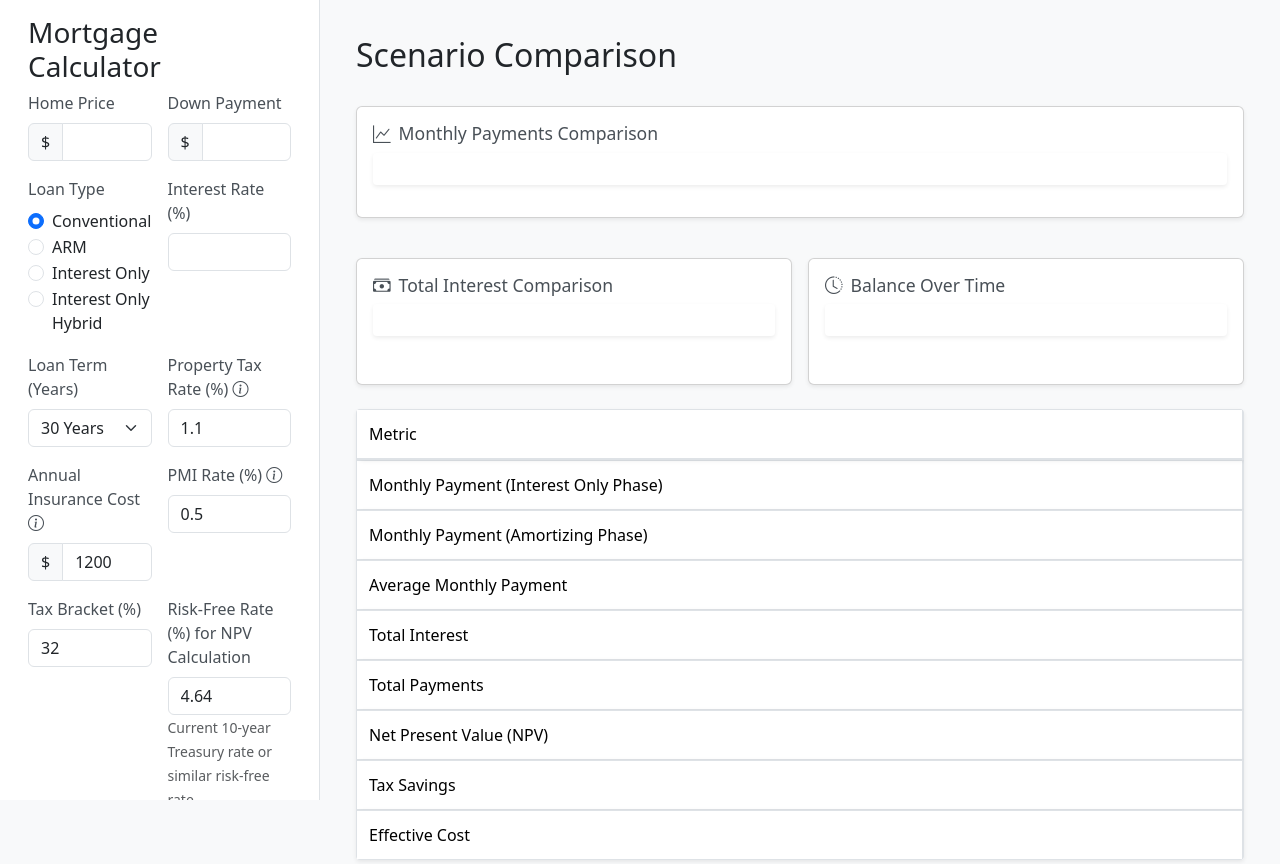
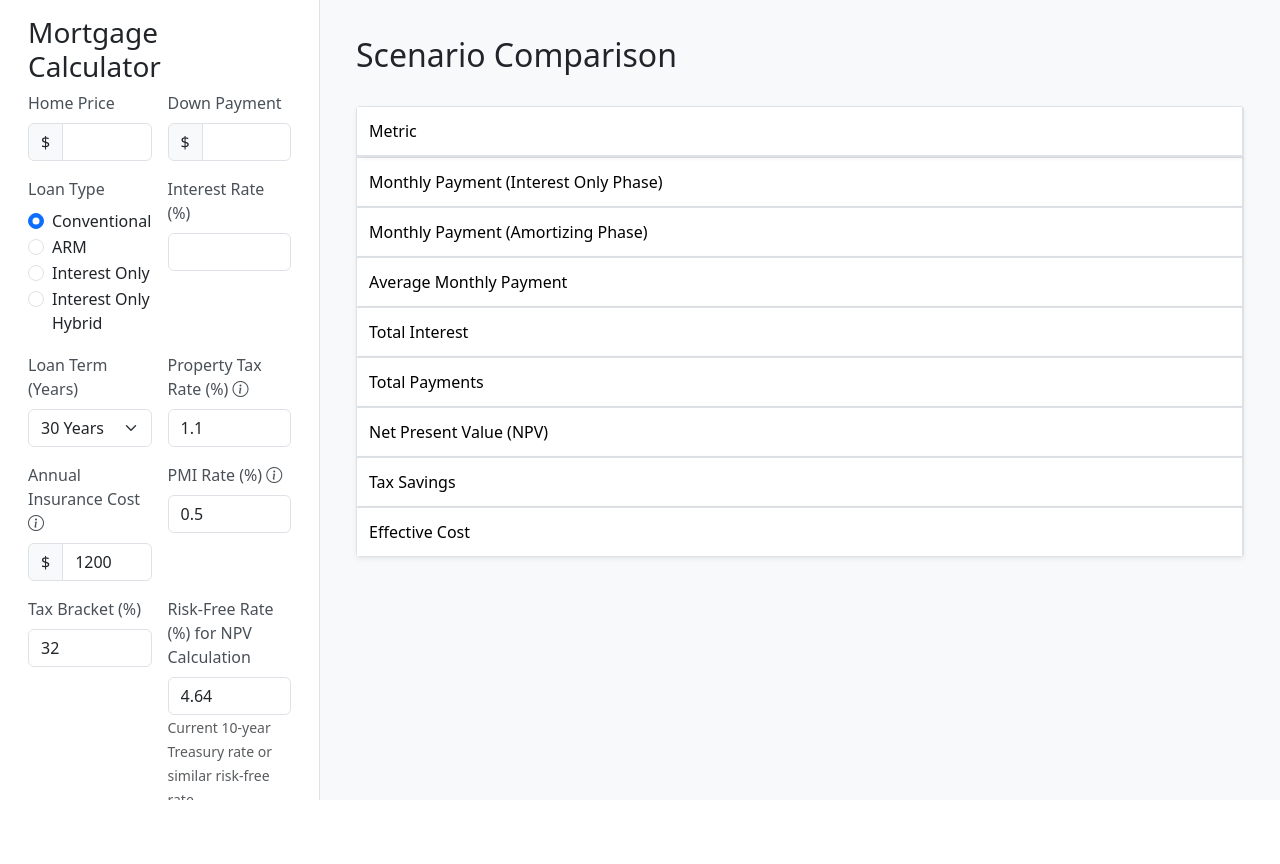
Before and after one commit to jesservillines/financing_scenarios, a Flask app: page / in a window 1280 px wide. Shown: the top 864 px of the page. After the commit the page ends 800 px from the top, so only its background shows below. Run offline with Flask 3, Linux system fonts and the light colour scheme; data that the repository does not hold is empty; some libraries are stand-ins or nearby versions.

Commit message:
Updated README with comprehensive documentation and cleaned up chart layout

```diff
--- a/templates/index.html
+++ b/templates/index.html
@@ -379,7 +379,7 @@
                         <!-- Scenarios will be dynamically added here -->
                     </div>
 
-                    <!-- Comparison Charts -->
+                    <!-- Comparison Charts
                     <div class="row g-3 mb-4">
                         <div class="col-12">
                             <div class="card">
@@ -392,9 +392,9 @@
                                 </div>
                             </div>
                         </div>
-                    </div>
+                    </div> -->
 
-                    <div class="row g-3 mb-4">
+                    <!-- <div class="row g-3 mb-4">
                         <div class="col-12 col-md-6">
                             <div class="card h-100">
                                 <div class="card-body">
@@ -417,7 +417,7 @@
                                 </div>
                             </div>
                         </div>
-                    </div>
+                    </div> -->
 
                     <!-- Detailed Comparison Table -->
                     <div class="sticky-table-container mt-4">
```
Also changed, not shown: README.md.
